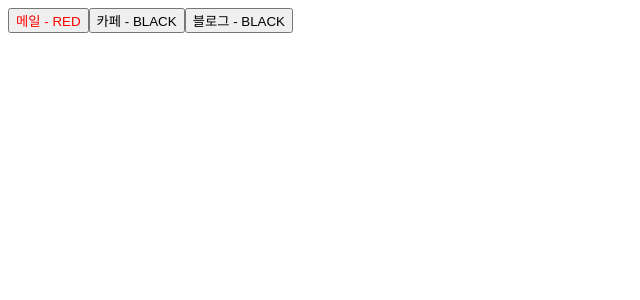
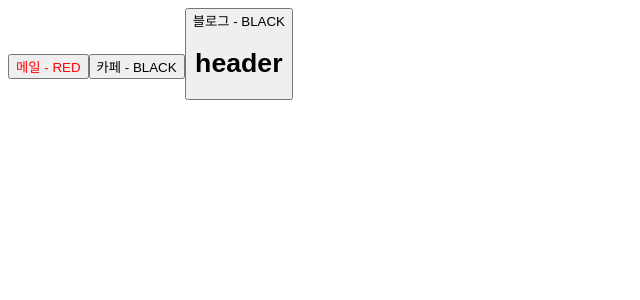
Before and after one commit to twkimfe/one-bite-react, a React (Vite) app in the folder section05/: page / in a window 1280 px wide. Shown: the top 300 px of the page, without its empty margins (0-640 px from the left). Built offline with nearby package versions, Linux system fonts and the light colour scheme.

Commit message:
feat: 5.4강 강의 내용 실습

```diff
--- a/section05/src/App.jsx
+++ b/section05/src/App.jsx
@@ -10,7 +10,9 @@ function App() {
     <>
       <Button text={'메일'} color={"red"} />
       <Button text={'카페'} />
-      <Button text={'블로그'} />
+      <Button text={'블로그'} >
+        <Header />
+      </Button>
     </>
   )
 }
--- a/section05/src/components/Button.jsx
+++ b/section05/src/components/Button.jsx
@@ -1,7 +1,10 @@
-const Button = ({ text, color }) => {
+import { Children } from "react";
+
+const Button = ({ text, color, children }) => {
   return (
     <button style={{ color: color }}>
       {text} - {color.toUpperCase()}
+      {children}
     </button>
   );
 };
```
